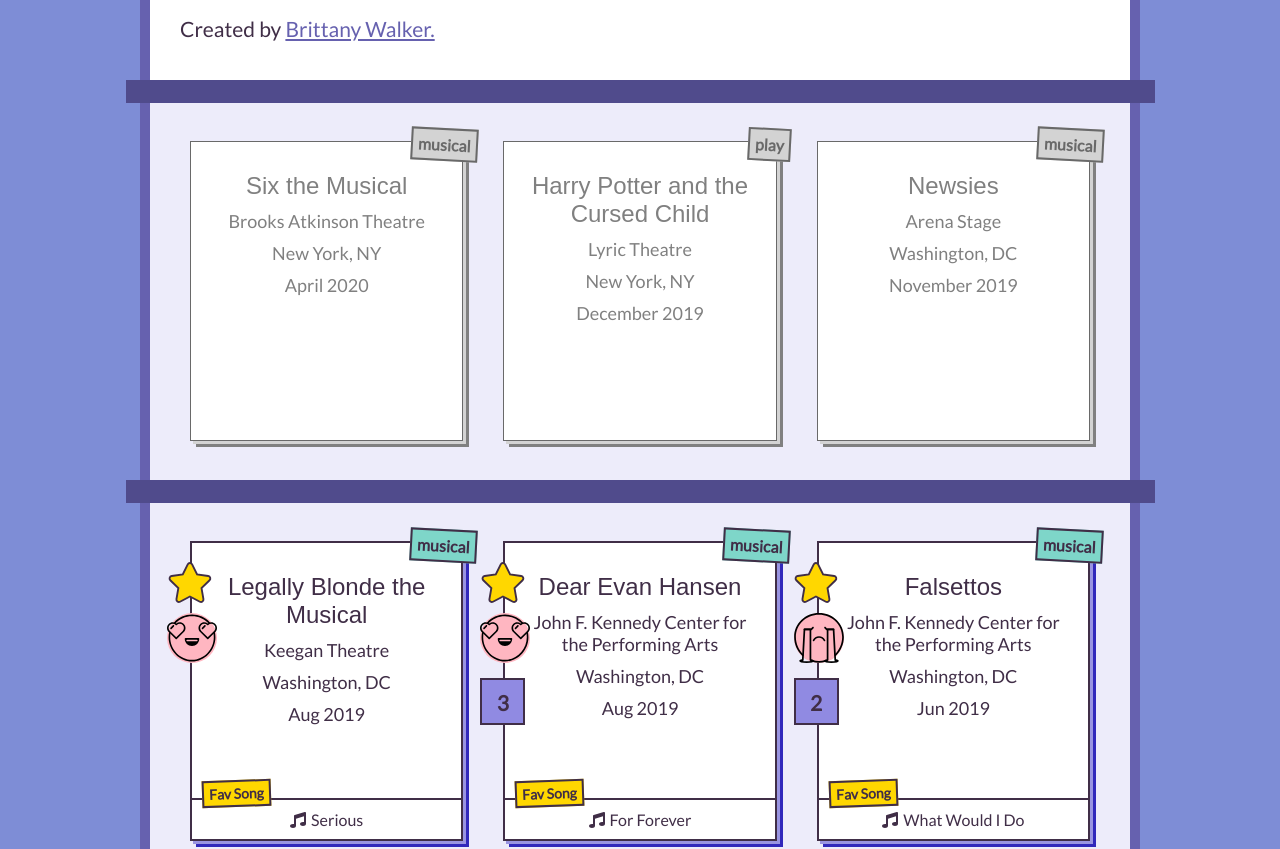
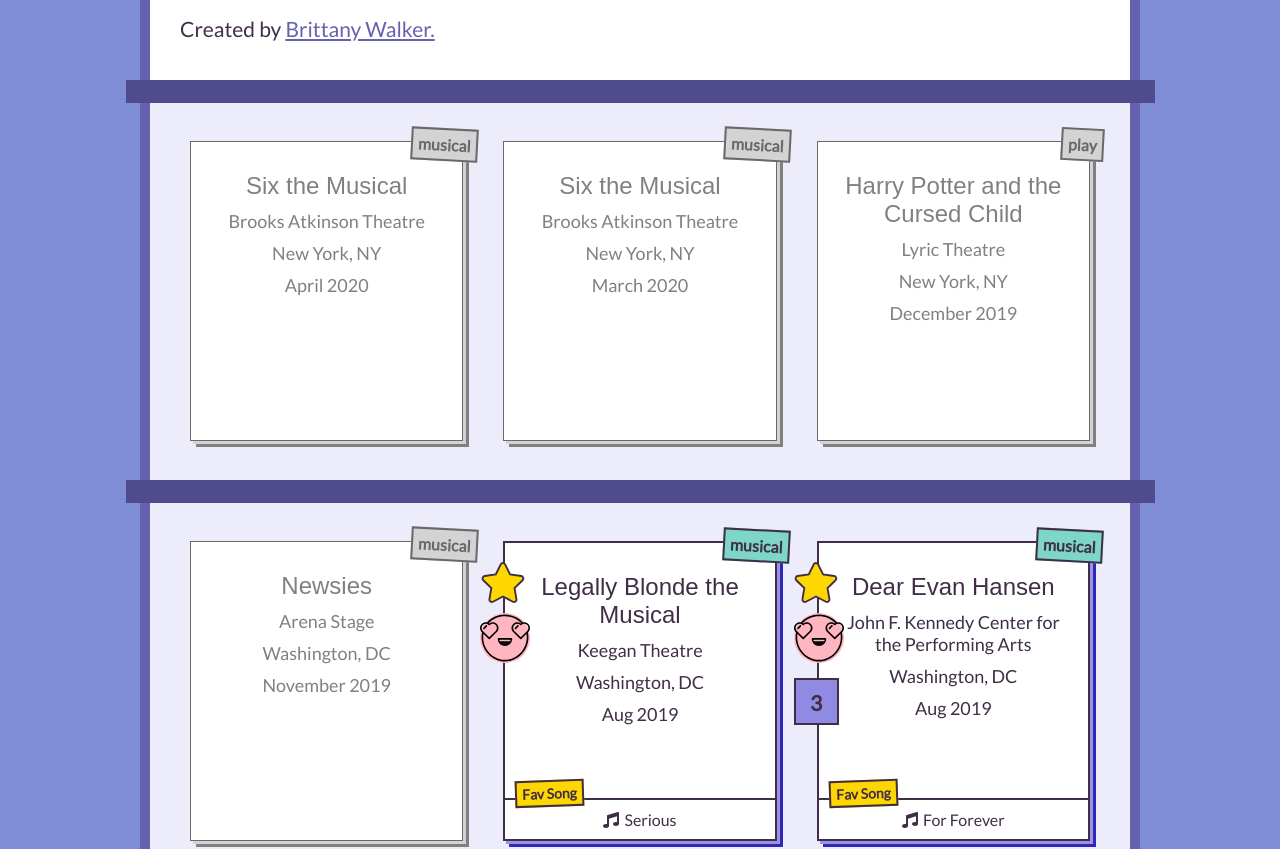
Before and after one commit to brittanyrw/theaterlog, a Vue app: page / in a window 1280 px wide. Shown: the part 780-1629 px from the top of the page. Built offline with nearby package versions, Linux system fonts and the light colour scheme; a web font is replaced by a local one.

Commit message:
Update shows.js

```diff
--- a/src/data/shows.js
+++ b/src/data/shows.js
@@ -1,8 +1,21 @@
 export const showList = [{
+    id: 's65',
+    name: "Six the Musical",
+    theater: "Brooks Atkinson Theatre",
+    date: "April 2020",
+    location: "New York, NY",
+    illustration: 'crown',
+    favSong: '',
+    fav: true,
+    upcoming: true,
+    multi: 0,
+    type: 'musical',
+    review: 'love'
+    },{
     id: 's64',
     name: "Six the Musical",
     theater: "Brooks Atkinson Theatre",
-    date: "April 2020",
+    date: "March 2020",
     location: "New York, NY",
     illustration: 'crown',
     favSong: '',
```
